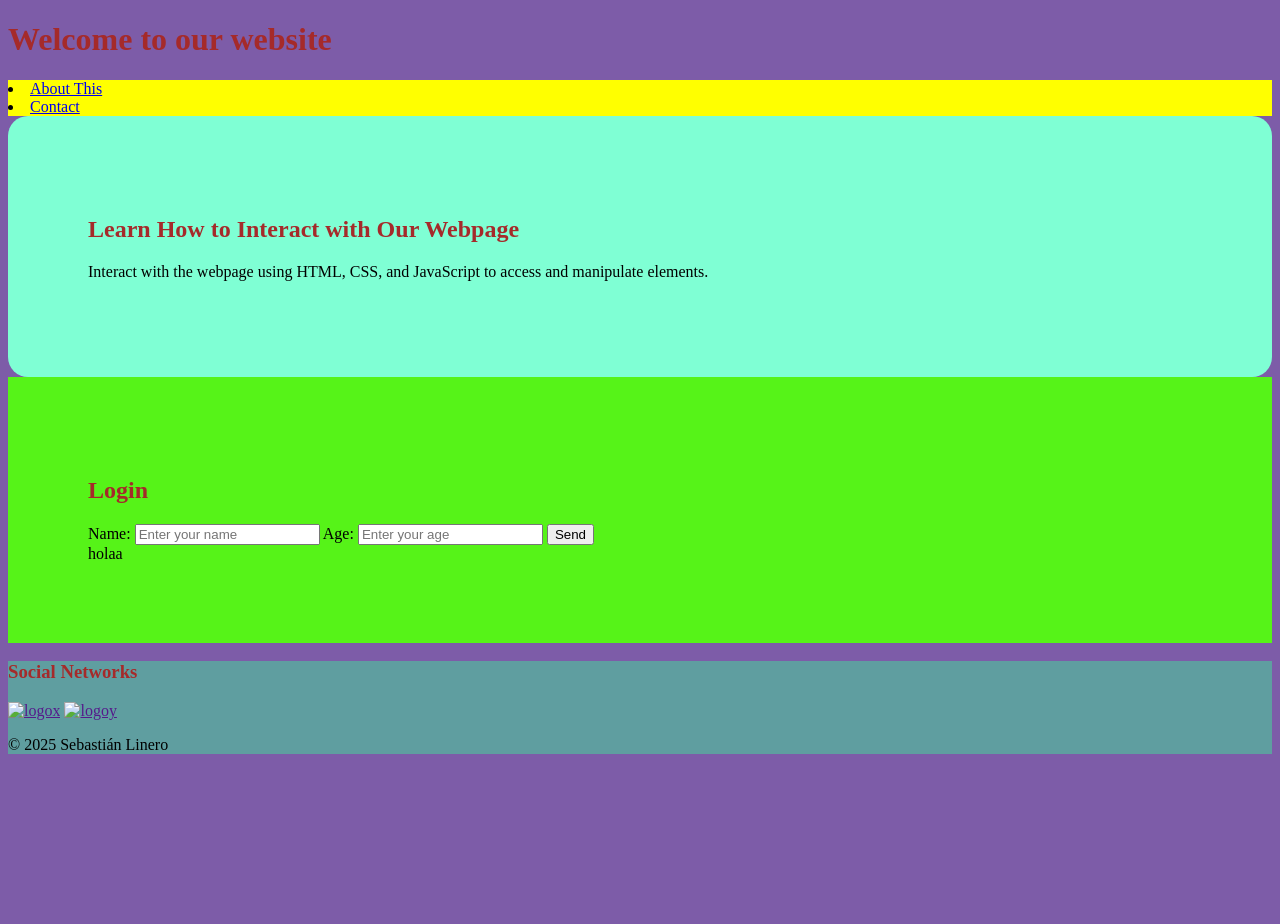
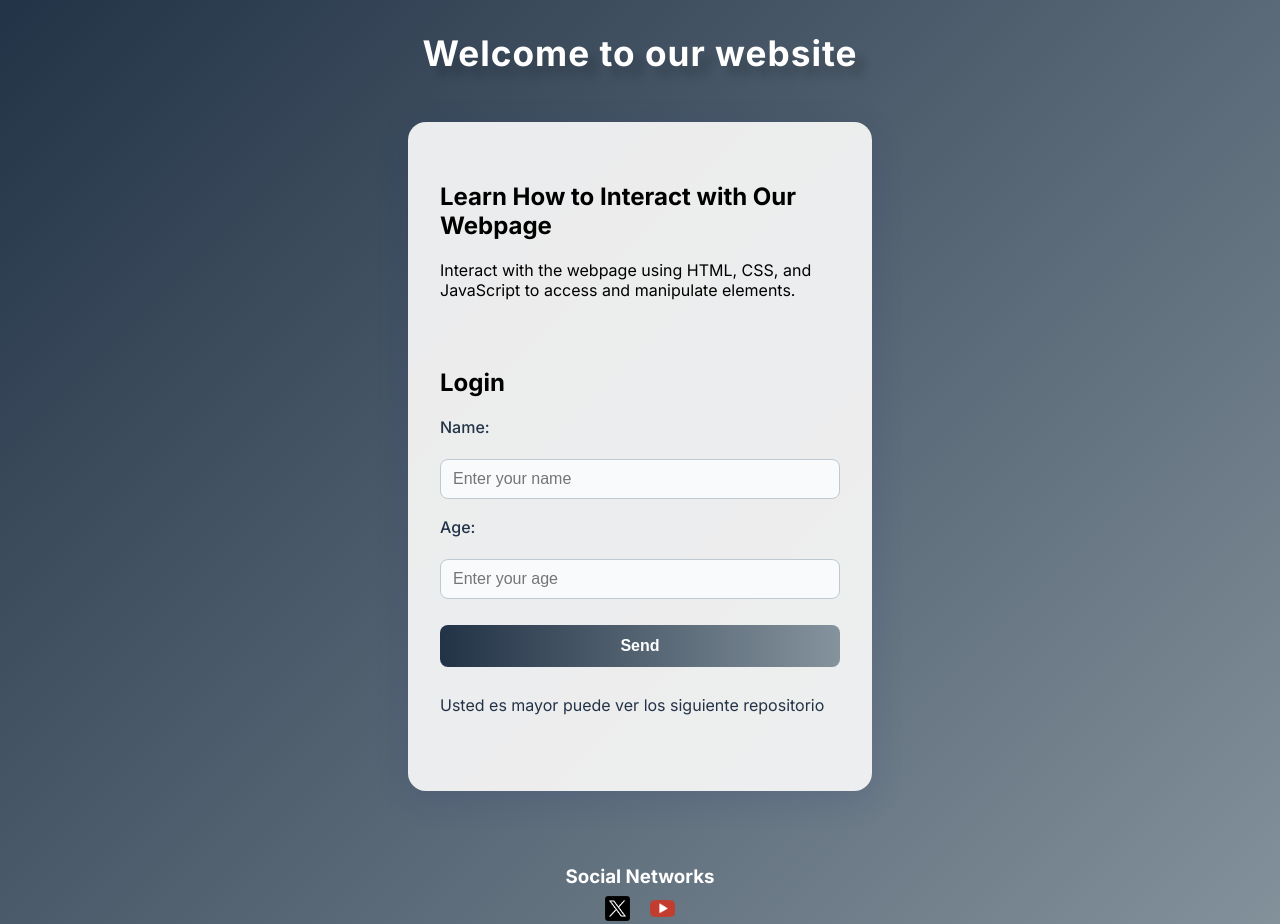
Before and after one commit to SlineroDC/user_Form_M3W1, a plain HTML site: page index.html in a window 1280 px wide. Shown: the top 924 px of the page. Before the commit the page ends 800 px from the top, so only its background shows below. Drawn offline with Linux system fonts and the light colour scheme.

Commit message:
fix: Repair the css and add fonts

```diff
--- a/index.html
+++ b/index.html
@@ -14,6 +14,9 @@
     <meta name="revisit-after" content="15days">
     <meta name="theme-color" content="#ffffff">
     <meta charset="UTF-8">
+    <link rel="preconnect" href="https://fonts.googleapis.com">
+<link rel="preconnect" href="https://fonts.gstatic.com" crossorigin>
+<link href="https://fonts.googleapis.com/css2?family=Inter:ital,opsz,wght@0,14..32,100..900;1,14..32,100..900&display=swap" rel="stylesheet">
     <meta name="viewport" content="width=device-width, initial-scale=1.0">
     <link rel="stylesheet" href="./src/css/style.css">
     <title>User message</title>
@@ -23,10 +26,6 @@
     <header>
         <h1>Welcome to our website</h1>
         <!-- Navigation bar created to redirect on the page -->
-        <nav>
-            <li><a href="#about">About This</a></li>
-            <li><a href="#redes">Contact</a></li>
-        </nav>
     </header>
 
     <main>
@@ -58,8 +57,8 @@
     <footer>
         <article id="redes">
             <h3>Social Networks</h3>
-            <a href="" target="_blank"><img class="redes-sociales" src="" alt="logox"></a>
-            <a href="" target="_blank"><img class="redes-sociales" src="" alt="logoy"></a>
+            <a href="https://x.com/?lang=es" target="_blank"><img class="redes-sociales" src="./src/img/x-logo.png" alt="logox"></a>
+            <a href="https://www.youtube.com/?app=desktop&hl=es" target="_blank"><img class="redes-sociales" src="/src/img/youtube-logo.png" alt="logoy"></a>
         </article>
 
         <p class="copy">&copy; 2025 Sebastián Linero</p>
--- a/src/css/style.css
+++ b/src/css/style.css
@@ -1,38 +1,138 @@
-/* We add the default styles to the body of the HTML */
-body{
-    background-color: rgb(125, 92, 168);
 
+/*Sets a gradient background, centers content using flexbox, and applies a sans-serif font. */
+body {
+    background: linear-gradient(135deg, #233347 0%, #84939C 100%);
+    min-height: 100vh;
+    margin: 0;
+    font-family:'Inter',sans-serif;
+    display: flex;
+    flex-direction: column;
+    align-items: center;
+    justify-content: flex-start;
 }
 
-h1,h2,h3{
-    color: brown;
+/*Styles the main container with a light background, rounded corners, shadow, and padding. */
+main {
+    background: rgba(245, 245, 245, 0.95);
+    border-radius: 18px;
+    box-shadow: 0 8px 32px 0 rgba(31, 38, 135, 0.15);
+    margin: 48px 0 32px 0;
+    max-width: 400px;
+    width: 100%;
+    padding: 40px 32px;
+    display: flex;
+    flex-direction: column;
+    align-items: center;
 }
 
-nav{
-    background-color: yellow;
+ /* Adds spacing between sections. */
+section {
+    width: 100%;
+    margin-bottom: 32px;
 }
 
-#about{
-    background-color: aquamarine;
-    border-radius: 20px;
-    padding: 80px;
+/* Arranges form elements in a vertical column with spacing. */
+#form form {
+    display: flex;
+    flex-direction: column;
+    gap: 18px;
+    align-items: stretch;
+}
+/* Styles form labels with color and font weight. */
+#form label {
+    font-weight: 500;
+    color: #233347;
+    margin-bottom: 4px;
 }
 
-#form{
-    padding: 80px;
-    background-color: rgb(86, 243, 24);
+/* Styles text inputs with padding, border, and background; highlights on focus */
+#form input[type="text"] {
+    padding: 10px 12px;
+    border: 1px solid #bfc9d1;
+    border-radius: 8px;
+    font-size: 1rem;
+    background: #f8fafc;
+    transition: border 0.2s;
 }
 
-/* form{
-
-} */
-
-footer,#redes{background-color: cadetblue;
-
+#form input[type="text"]:focus {
+    border: 1.5px solid #233347;
+    outline: none;
 }
 
+/* Styles the submit/info button with gradient, rounded corners, and hover effects. */
+#btninfo {
+    background: linear-gradient(90deg, #233347 0%, #84939C 100%);
+    color: #fff;
+    border: none;
+    border-radius: 8px;
+    padding: 12px 0;
+    font-size: 1rem;
+    font-weight: 600;
+    cursor: pointer;
+    transition: background 0.2s, transform 0.2s;
+    margin-top: 8px;
+}
+/* Styles in hover click */
+#btninfo:hover {
+    background: linear-gradient(90deg, #233347 60%, #4e5d6c 100%);
+    transform: translateY(-2px) scale(1.03);
+}
 
-section{
-    padding: 100px;
+/* Styles the area for displaying answers or messages. */
+#answer {
+    margin-top: 10px;
+    min-height: 24px;
+    color: #233347;
+    font-size: 1rem;
+}
 
+/* Styles the main heading with color, shadow, and spacing. */
+header h1 {
+    color: #fff;
+    text-shadow: 10px 10px 8px rgba(0, 0, 0, 0.18);
+    margin-top: 32px;
+    margin-bottom: 0;
+    font-size: 2.2rem;
+    font-weight: 700;
+    letter-spacing: 1px;
 }
+/* Styles the footer with centered text and spacing. */
+footer {
+    width: 100%;
+    text-align: center;
+    color: #fff;
+    margin-top: auto;
+    padding: 24px 0 8px 0;
+    background: transparent;
+}
+
+/* Styles the social media section heading. */
+#redes h3 {
+    color: #fff;
+    margin-bottom: 8px;
+}
+
+.redes-sociales{
+    width: 25px;
+    margin: 0 8px;
+    vertical-align: middle;
+}
+ /* Styles social media icons with size and hover scaling effect. */
+.redes-sociales:hover{
+    transition: ease-in-out 0.5s;
+    transform: scale(1.20);
+}
+
+/* Ensures images are responsive. */
+img{
+    max-width: 100%;
+    height: auto;
+}
+
+/* Styles copyright text. */
+.copy {
+    color: #e0e6ed;
+    font-size: 0.95rem;
+    margin-top: 12px;
+}
--- a/src/js/sistema_interactivo.js
+++ b/src/js/sistema_interactivo.js
@@ -4,4 +4,4 @@ const nameUser = document.getElementById("name")
 const ageUser = document.getElementById("age")
 
 const answerUser = document.getElementById("answer")
-answerUser.textContent = 'holaa'
+answerUser.textContent = 'Usted es mayor puede ver los siguiente repositorio'
```
Also changed, not shown: src/img/x-logo.png (added), src/img/youtube-logo.png (added).
